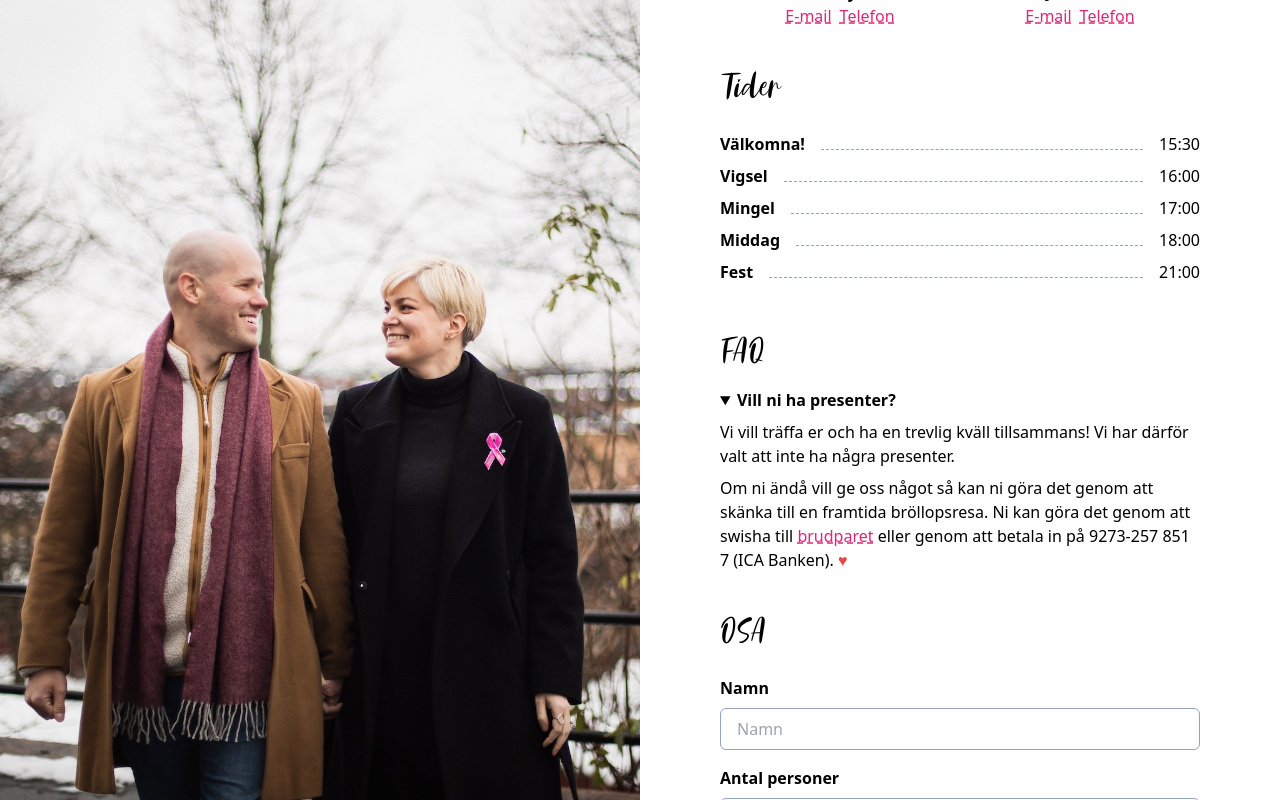
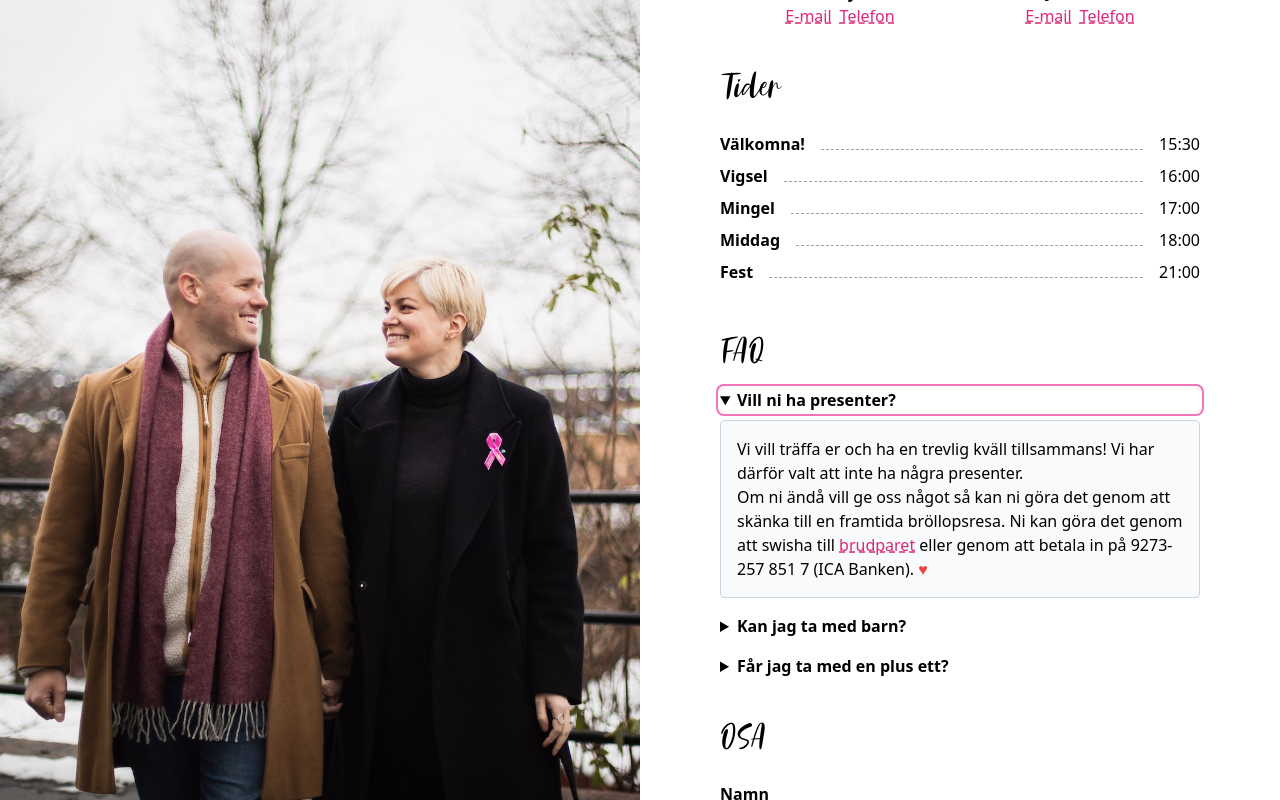
Before and after one commit to believer/rickard-och-jessica, a Next.js app: page / in a window 1280 px wide. Both pictures are taken after a click on the heading "Vill ni ha presenter?". Built offline with nearby package versions, Linux system fonts and the light colour scheme.

Commit message:
feat(faq): add information about children and plus one

```diff
--- a/app/page.tsx
+++ b/app/page.tsx
@@ -156,19 +156,20 @@ export default function Home() {
             ))}
           </ul>
           <h2 className="text-4xl font-cursive mt-8 md:mt-12">FAQ</h2>
-          <div>
+          <div className="space-y-4">
             <details className="mt-4">
-              <summary className="cursor-pointer font-semibold">
+              <summary className="cursor-pointer font-semibold focus:outline-none ring-2 rounded ring-offset-2 ring-offset-white ring-white transition-all focus:ring-pink-400">
                 Vill ni ha presenter?
               </summary>
-              <p className="mt-2">
+              <div className="p-4 bg-slate-50 border border-slate-300 rounded mt-2 space-y-22">
+                <p>
                   Vi vill träffa er och ha en trevlig kväll tillsammans! Vi har
                   därför valt att inte ha några presenter.
                 </p>
-              <p className="mt-2">
-                Om ni ändå vill ge oss något så kan ni göra det genom att skänka
-                till en framtida bröllopsresa. Ni kan göra det genom att swisha
-                till{" "}
+                <p>
+                  Om ni ändå vill ge oss något så kan ni göra det genom att
+                  skänka till en framtida bröllopsresa. Ni kan göra det genom
+                  att swisha till{" "}
                   <a
                     className="underline decoration-dashed decoration-pink-600 text-pink-600"
                     href="#contact"
@@ -178,6 +179,39 @@ export default function Home() {
                   eller genom att betala in på 9273-257 851 7 (ICA Banken).{" "}
                   <span className="text-red-500">♥</span>
                 </p>
+              </div>
+            </details>
+            <details>
+              <summary className="cursor-pointer font-semibold focus:outline-none ring-2 rounded ring-offset-2 ring-offset-white ring-white transition-all focus:ring-pink-400">
+                Kan jag ta med barn?
+              </summary>
+              <div className="p-4 bg-slate-50 border border-slate-300 rounded mt-2 space-y-2">
+                <p>
+                  Vi vill att ni ska få njuta av festen utan att behöva tänka på
+                  barnen. Så vi tror att de kommer ha roligare med sina
+                  barnvakter.
+                </p>
+                <p className="font-medium">
+                  För de riktigt små barnen, så går det såklart jättebra att
+                  vara med!
+                </p>
+                <p>
+                  Vi kommer ha med våra barn under ceremonin, men under festen
+                  får de hänga med barnvakt.
+                </p>
+              </div>
+            </details>
+            <details>
+              <summary className="cursor-pointer font-semibold focus:outline-none ring-2 rounded ring-offset-2 ring-offset-white ring-white transition-all focus:ring-pink-400">
+                Får jag ta med en plus ett?
+              </summary>
+              <div className="p-4 bg-slate-50 border border-slate-300 rounded mt-2 space-y-2">
+                <p>
+                  Alla som inte har blivit bjudna som ett par på
+                  inbjudningskuvertet får ta med en plus ett.{" "}
+                  <span className="text-red-500">♥</span>
+                </p>
+              </div>
             </details>
           </div>
           <OSA />
```
Lines whose indentation alone changed are shown as unchanged.
